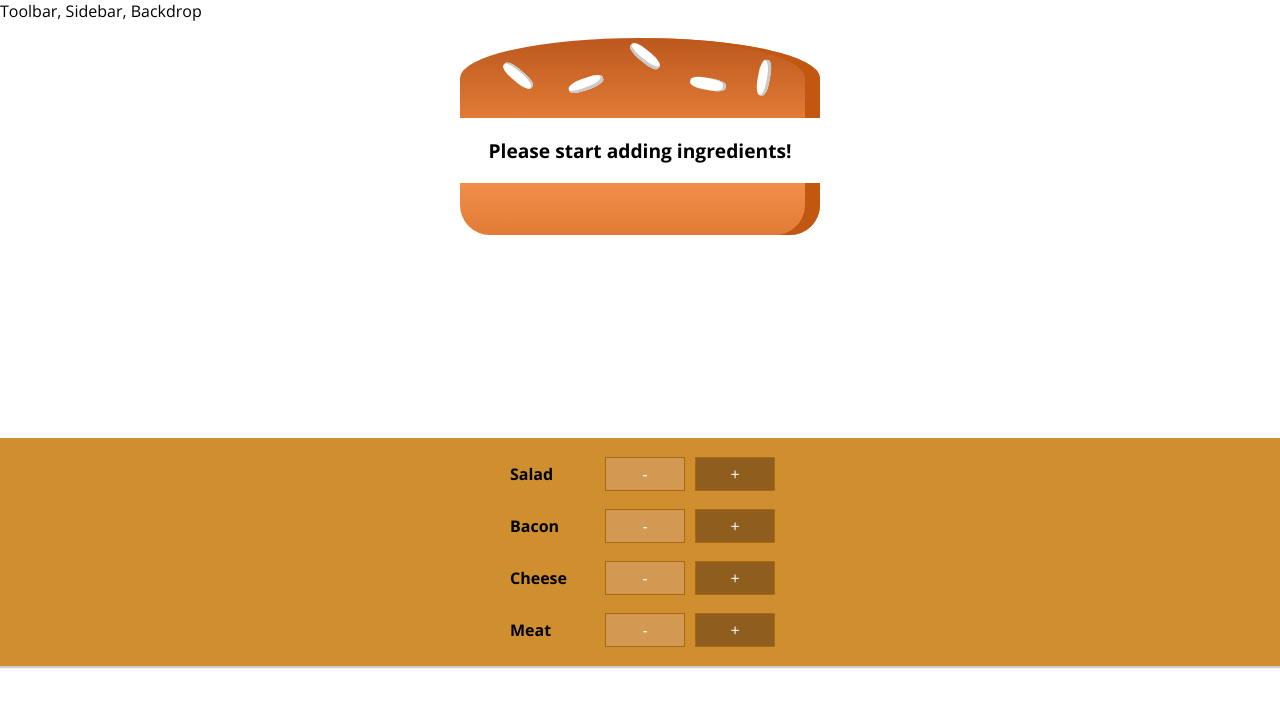
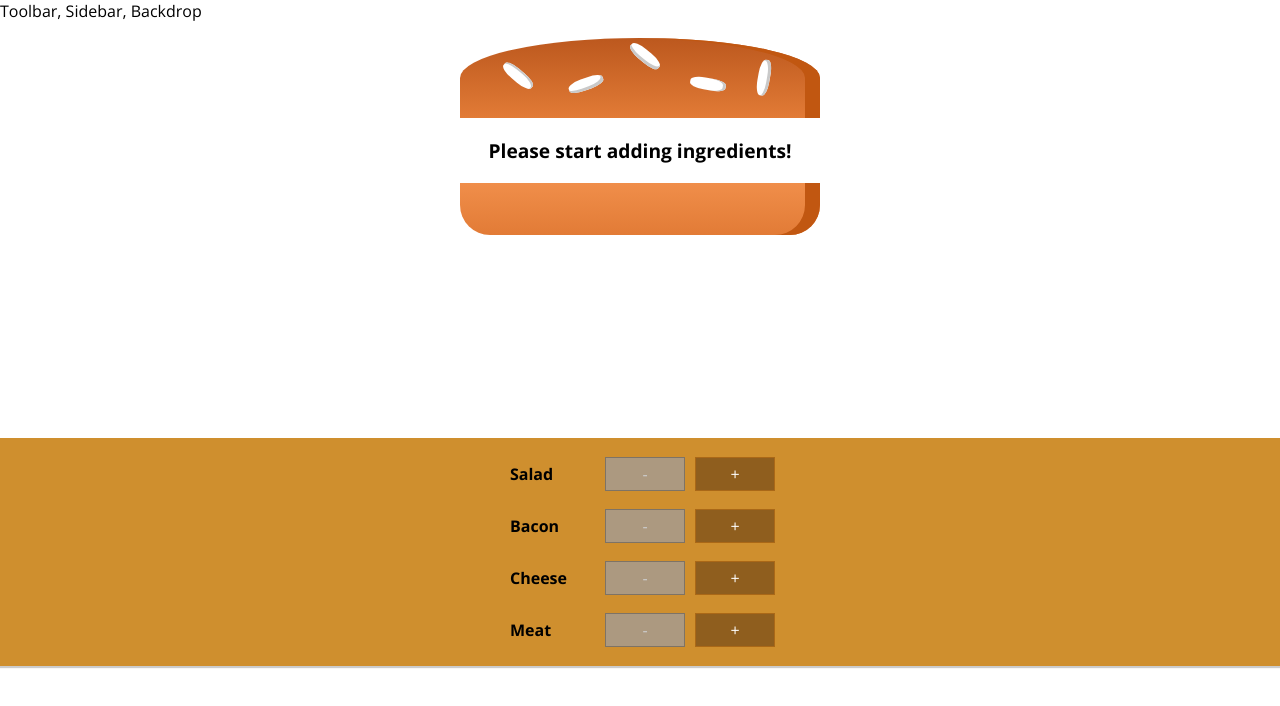
Before and after one commit to 3atharvkurdukar/udemy-react, a React (Create React App) app: page / in a window 1280 px wide. Shown: the top 706 px of the page. Built offline with nearby package versions, Linux system fonts and the light colour scheme.

Commit message:
Removing the ingredients safely

```diff
--- a/src/components/Burger/BuildControls/BuildControl/BuildControl.js
+++ b/src/components/Burger/BuildControls/BuildControl/BuildControl.js
@@ -4,7 +4,7 @@ import classes from './BuildControl.module.css';
 const buildControl = (props) => (
         <div className={classes.BuildControl}>
             <div className={classes.Label}>{props.label}</div>
-            <button className={classes.Less} onClick={props.removed}>-</button>
+            <button className={classes.Less} onClick={props.removed} disabled={props.disabled}>-</button>
             <button className={classes.More} onClick={props.added}>+</button>
         </div>
 );
--- a/src/components/Burger/BuildControls/BuildControls.js
+++ b/src/components/Burger/BuildControls/BuildControls.js
@@ -16,7 +16,8 @@ const buildControls = (props) => (
                     key={control.label}
                     label={control.label}
                     added={() => props.ingredientAdded(control.type)}
-                    removed={() => props.ingredientRemoved(control.type)} />
+                    removed={() => props.ingredientRemoved(control.type)}
+                    disabled={props.disabled[control.type]} />
             )
         )}
     </div>
--- a/src/containers/BurgerBuilder/BurgerBuilder.js
+++ b/src/containers/BurgerBuilder/BurgerBuilder.js
@@ -52,12 +52,20 @@ class BurgerBuilder extends Component {
     }
 
     render() {
+        const disabledInfo = {
+            ...this.state.ingredients
+        }
+        for (let key in disabledInfo) {
+            disabledInfo[key] = (disabledInfo[key] <= 0);
+        }
+        console.log(disabledInfo);
         return (
             <Aux>
                 <Burger ingredients={this.state.ingredients} />
                 <BuildControls
                     ingredientAdded={this.addIngredientHandler}
-                    ingredientRemoved={this.removeIngredientHandler} />
+                    ingredientRemoved={this.removeIngredientHandler}
+                    disabled={disabledInfo} />
             </Aux>
         );
     }
```
